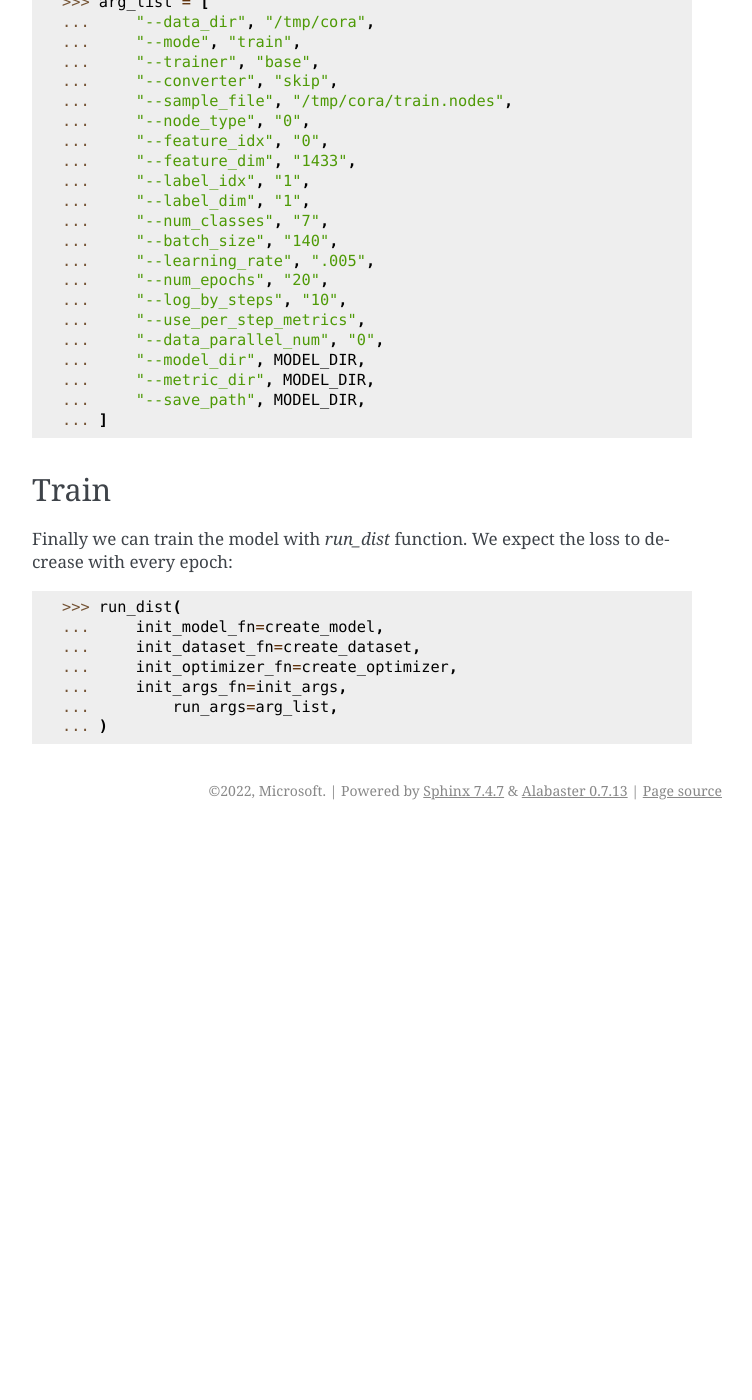
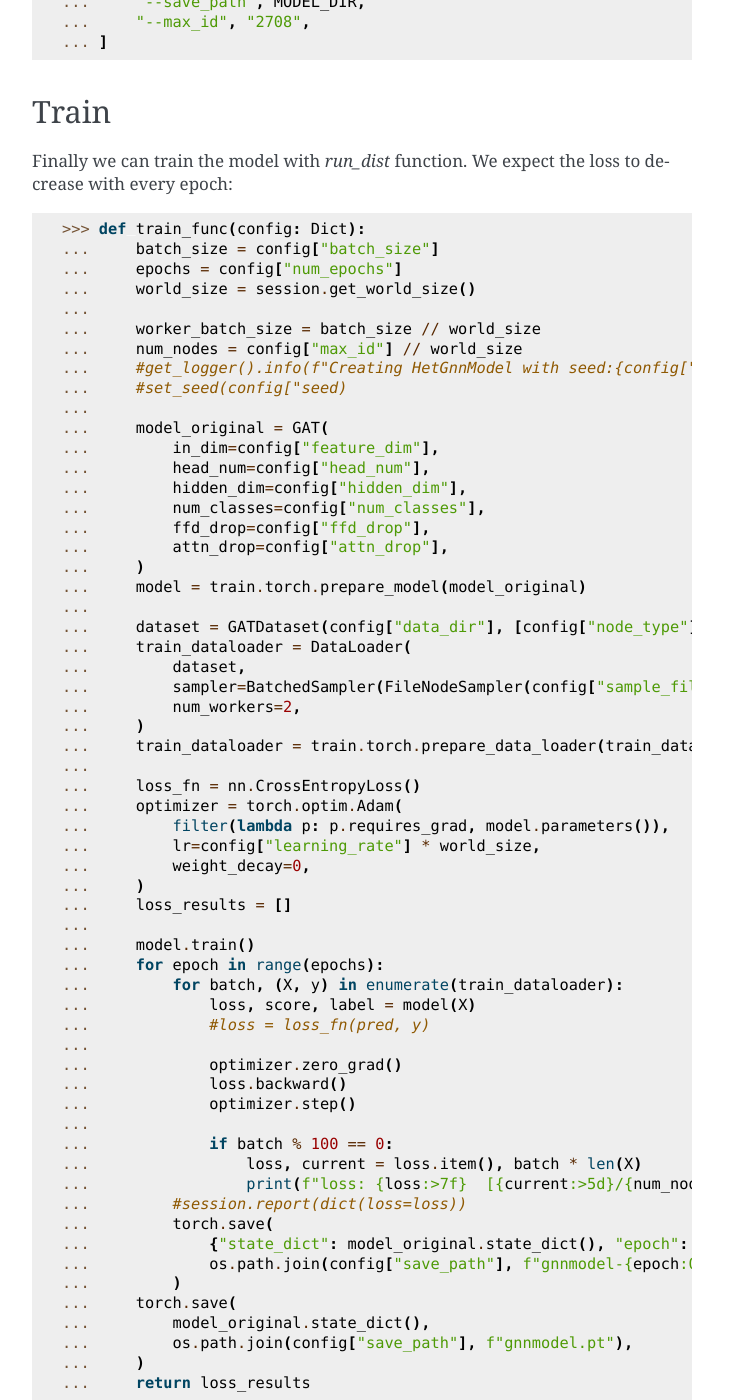
Before and after one commit to microsoft/DeepGNN, a Sphinx documentation site: the page built from docs/torch/node_class.rst, in a window 1280 px wide and 1400 px high, scrolled down 6152 px. Shown: the whole window, without its empty margins (388-1140 px from the left). Built offline with Sphinx 7.4.7, drawn with Linux system fonts in a browser that asks for light colours; before the commit the page ends 6982 px from its top, so only the background shows below that; some of the changed text lies outside the part shown.

Commit message:
Update node class to ray.

```diff
--- a/docs/torch/node_class.rst
+++ b/docs/torch/node_class.rst
@@ -38,25 +38,31 @@
 
 .. code-block:: python
 
-    >>> from typing import List, Tuple, Any, Iterator
+    >>> from typing import List, Tuple, Any, Iterator, Dict
+    >>> import tempfile
     >>> from dataclasses import dataclass
+    >>> import os
     >>> import argparse
     >>> import numpy as np
     >>> import torch
     >>> import torch.nn as nn
     >>> import torch.nn.functional as F
     >>> from torch.utils.data import Dataset, DataLoader, Sampler
+    >>> import ray
+    >>> import ray.train as train
+    >>> from ray.train.torch import TorchTrainer
+    >>> from ray.air import session
+    >>> from ray.air.config import ScalingConfig, RunConfig
     >>> import deepgnn.pytorch
     >>> from deepgnn.pytorch.common import Accuracy
     >>> from deepgnn.pytorch.nn.gat_conv import GATConv
     >>> from deepgnn.graph_engine import Graph, graph_ops
     >>> from deepgnn import str2list_int
     >>> from deepgnn.pytorch.common.utils import set_seed
-    >>> from deepgnn.pytorch.training.factory import run_dist
-        Moving 0 files to the new cache system
     >>> from deepgnn.graph_engine import SamplingStrategy
     >>> from deepgnn.graph_engine.snark.local import Client
     >>> from deepgnn.pytorch.modeling import BaseModel
+    Moving 0 files to the new cache system
 
 Query
 =====
@@ -103,7 +109,7 @@
     ...         edges = np.transpose(edges)
     ...         adj_shape = np.array([nodes.size, nodes.size], np.int64)
     ...
-    ...         return nodes, feat, input_mask, label, edges, edges_value, adj_shape
+    ...         return (nodes, feat, input_mask, label, edges, edges_value, adj_shape), label
 
     >>> class BatchedSampler:
     ...     def __init__(self, sampler, batch_size):
@@ -124,9 +130,8 @@
     ...                 x = []
     ...             except Exception:
     ...                 break
-     ... 		if len(x):
-     ...				yield np.array(x, dtype=np.int64)
-
+    ... 		if len(x):
+    ...				yield np.array(x, dtype=np.int64)
 
     >>> class FileNodeSampler(Sampler[int]):
     ...     def __init__(self, filename: str):
@@ -213,19 +218,6 @@
 
 .. code-block:: python
 
-    >>> def create_model(args: argparse.Namespace):
-    ...     if args.seed:
-    ...         set_seed(args.seed)
-    ...
-    ...     return GAT(
-    ...         in_dim=args.feature_dim,
-    ...         head_num=args.head_num,
-    ...         hidden_dim=args.hidden_dim,
-    ...         num_classes=args.num_classes,
-    ...         ffd_drop=args.ffd_drop,
-    ...         attn_drop=args.attn_drop,
-    ...     )
-
     >>> def create_optimizer(args: argparse.Namespace, model: BaseModel, world_size: int):
     ...     return torch.optim.Adam(
     ...         filter(lambda p: p.requires_grad, model.parameters()),
@@ -239,19 +231,6 @@
 Notably we use the `FileNodeSampler` here which loads `sample_files` and generates samples from them, otherwise in our `link prediction example <link_pred.html>`_ we use `GEEdgeSampler` which uses the backend to generate samples.
 
 .. code-block:: python
-
-    >>> def create_dataset(
-    ...     args: argparse.Namespace,
-    ...     model: BaseModel,
-    ...     rank: int = 0,
-    ...     world_size: int = 1,
-    ... ):
-    ...     dataset = GATDataset(args.data_dir, [args.node_type], [args.feature_idx, args.feature_dim], [args.label_idx, args.label_dim], np.float32, np.float32)
-    ... 	return DataLoader(
-    ... 		dataset,
-    ... 		sampler=BatchedSampler(FileNodeSampler(args.sample_file), args.batch_size),
-    ... 		num_workers=2,
-    ... 	)
 
 Arguments
 =========
@@ -273,11 +252,10 @@
 
 .. code-block:: python
 
-    >>> MODEL_DIR = f"~/tmp/gat_{np.random.randint(9999999)}"
+    >>> model_dir = tempfile.TemporaryDirectory()
+    >>> MODEL_DIR = model_dir.name
     >>> arg_list = [
     ...     "--data_dir", "/tmp/cora",
-    ...     "--mode", "train",
-    ...     "--trainer", "base",
     ...     "--converter", "skip",
     ...     "--sample_file", "/tmp/cora/train.nodes",
     ...     "--node_type", "0",
@@ -295,6 +273,7 @@
     ...     "--model_dir", MODEL_DIR,
     ...     "--metric_dir", MODEL_DIR,
     ...     "--save_path", MODEL_DIR,
+    ...     "--max_id", "2708",
     ... ]
 
 Train
@@ -303,10 +282,76 @@
 
 .. code-block:: python
 
-    >>> run_dist(
-    ...     init_model_fn=create_model,
-    ...     init_dataset_fn=create_dataset,
-    ...     init_optimizer_fn=create_optimizer,
-    ...     init_args_fn=init_args,
-    ...		run_args=arg_list,
+    >>> def train_func(config: Dict):
+    ...     batch_size = config["batch_size"]
+    ...     epochs = config["num_epochs"]
+    ...     world_size = session.get_world_size()
+    ...
+    ...     worker_batch_size = batch_size // world_size
+    ...     num_nodes = config["max_id"] // world_size
+    ...     #get_logger().info(f"Creating HetGnnModel with seed:{config["seed}.")
+    ...     #set_seed(config["seed)
+    ...
+    ...     model_original = GAT(
+    ...         in_dim=config["feature_dim"],
+    ...         head_num=config["head_num"],
+    ...         hidden_dim=config["hidden_dim"],
+    ...         num_classes=config["num_classes"],
+    ...         ffd_drop=config["ffd_drop"],
+    ...         attn_drop=config["attn_drop"],
+    ...     )
+    ...     model = train.torch.prepare_model(model_original)
+    ...
+    ...     dataset = GATDataset(config["data_dir"], [config["node_type"]], [config["feature_idx"], config["feature_dim"]], [config["label_idx"], config["label_dim"]], np.float32, np.float32)
+    ...     train_dataloader = DataLoader(
+    ...         dataset,
+    ...         sampler=BatchedSampler(FileNodeSampler(config["sample_file"]), config["batch_size"]),
+    ...         num_workers=2,
+    ...     )
+    ...     train_dataloader = train.torch.prepare_data_loader(train_dataloader)
+    ...
+    ...     loss_fn = nn.CrossEntropyLoss()
+    ...     optimizer = torch.optim.Adam(
+    ...         filter(lambda p: p.requires_grad, model.parameters()),
+    ...         lr=config["learning_rate"] * world_size,
+    ...         weight_decay=0,
+    ...     )
+    ...     loss_results = []
+    ...
+    ...     model.train()
+    ...     for epoch in range(epochs):
+    ...         for batch, (X, y) in enumerate(train_dataloader):
+    ...             loss, score, label = model(X)
+    ...             #loss = loss_fn(pred, y)
+    ...
+    ...             optimizer.zero_grad()
+    ...             loss.backward()
+    ...             optimizer.step()
+    ...
+    ...             if batch % 100 == 0:
+    ...                 loss, current = loss.item(), batch * len(X)
+    ...                 print(f"loss: {loss:>7f}  [{current:>5d}/{num_nodes:>5d}]")
+    ...         #session.report(dict(loss=loss))
+    ...         torch.save(
+    ...             {"state_dict": model_original.state_dict(), "epoch": epoch},
+    ...             os.path.join(config["save_path"], f"gnnmodel-{epoch:03}.pt"),
+    ...         )
+    ...     torch.save(
+    ...         model_original.state_dict(),
+    ...         os.path.join(config["save_path"], f"gnnmodel.pt"),
+    ...     )
+    ...     return loss_results
+
+    >>> from deepgnn.pytorch.training.args import get_args
+    >>> args = get_args(init_args, run_args=arg_list)
+    >>> ray.init()
+    RayContext(...)
+    >>> trainer = TorchTrainer(
+    ...     train_func,
+    ...     train_loop_config=vars(args),
+    ...     run_config=RunConfig(verbose=1),
+    ...     scaling_config=ScalingConfig(num_workers=1, use_gpu=False),
     ... )
+    >>> result = trainer.fit()
+    == Status ==...
+    >>> model_dir.cleanup()
```
Also changed, not shown: 1 other file.
